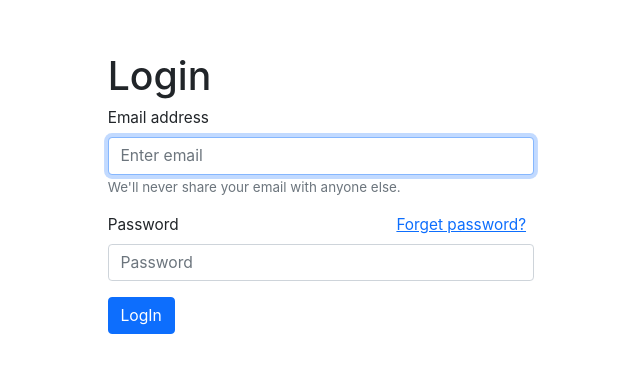
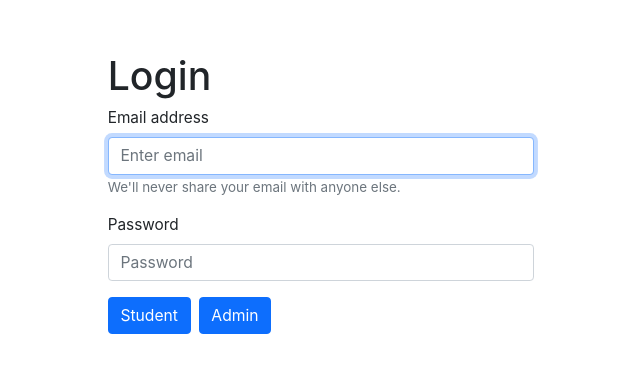
Before and after one commit to manjunadhb/project-pulse-2112, a React (Create React App) app: page / in a window 1280 px wide. Shown: the part 102-474 px from the top of the page, without its empty margins (319-959 px from the left). Built offline with nearby package versions, Linux system fonts and the light colour scheme.

Commit message:
modified

```diff
--- a/src/App.css
+++ b/src/App.css
@@ -39,14 +39,9 @@ body{
   display: flex;
   justify-content: space-around;
   text-decoration: none;
-  flex-wrap: wrap;
 
 }
-<<<<<<< HEAD
-#manageTaskNav a
-=======
 .manageTaskNav
->>>>>>> ba92c2409c124887c9010e3c7652a06d60cab690
 {
   display: flex;
   flex-direction: row;
--- a/src/App.js
+++ b/src/App.js
@@ -18,7 +18,6 @@ import Presentation from "./ManageTaskComponents/Presentation";
 import CreateTask from "./ManageTaskComponents/CreateTask";
 import TaskReview from "./ManageTaskComponents/TaskReview";
 import ClassroomAttendance from "./ManageTaskComponents/ClassroomAttendance";
-import ForgetPassWord from "./components/ForetPassword";
 // import { useNavigate } from "react-router-dom";
 // import React,{ useState } from "react";
 
@@ -43,7 +42,6 @@ function App() {
       <Route path="/manageusers" element={<ManageUsers />}></Route>
       <Route path="/ranking" element={<Ranking />}></Route>
       <Route path="/request" element={<Request />}></Route>
-      <Route path="/forget" element={<ForgetPassWord />}></Route>
       <Route path="*" element={<PageNotFound />}></Route>
     </Routes>
   );
--- a/src/components/AdminHeader.js
+++ b/src/components/AdminHeader.js
@@ -1,5 +1,4 @@
 import { Navbar,Nav, NavDropdown } from "react-bootstrap";
-import { Link } from "react-router-dom";
 
 const Admin = () => {
   return (
@@ -42,7 +41,6 @@ const Admin = () => {
             </NavDropdown>
             <Nav.Link href="#features">Settings</Nav.Link>
           </Nav>
-          <Link to="/" className="nav-link">Logout</Link>
         </Navbar.Collapse>
       </Navbar>
     </div>
--- a/src/components/ForetPassword.js
+++ /dev/null
@@ -1,9 +0,0 @@
-const ForgetPassWord =()=>{
-    return(
-        <div class="alert alert-success" role="alert">
-
-        <h1>Forget Password?</h1>
-        </div>
-    )
-}
-export default ForgetPassWord;
--- a/src/components/Header.js
+++ b/src/components/Header.js
@@ -1,5 +1,5 @@
 import { Navbar, Nav, NavDropdown } from "react-bootstrap";
-import { NavLink, Link } from "react-router-dom";
+import { NavLink } from "react-router-dom";
 const Header = () => {
   let activeStyle = {
     textDecoration: "underline",
@@ -41,18 +41,11 @@ const Header = () => {
           </NavLink>
 
           <NavDropdown title="More" id="basic-nav-dropdown" className="drop">
-            <NavDropdown.Item href="#action/3.1" className="text-dark">
-              Create a Request
-            </NavDropdown.Item>
-            <NavDropdown.Item href="#action/3.2" className="text-dark">
-              Apply Leave
-            </NavDropdown.Item>
-            <NavDropdown.Item href="#action/3.3" className="text-dark">
-              Curriculum
-            </NavDropdown.Item>
+          <NavDropdown.Item href="#action/3.1" className="text-dark">Create a Request</NavDropdown.Item>
+          <NavDropdown.Item href="#action/3.2" className="text-dark">Apply Leave</NavDropdown.Item>
+          <NavDropdown.Item href="#action/3.3" className="text-dark">Curriculum</NavDropdown.Item>
           </NavDropdown>
         </Nav>
-        <Link to="/" className="nav-link">Logout</Link>
       </Navbar>
     </>
   );
--- a/src/components/Login.js
+++ b/src/components/Login.js
@@ -1,66 +1,61 @@
 import { useState } from "react";
 import { Form, Button } from "react-bootstrap";
-import { Link, useNavigate } from "react-router-dom";
+import { useNavigate } from "react-router-dom";
 
 const Login = () => {
-  const [data, setData] = useState({
-    email: "",
-    password: "",
-  });
-  const [loggedIn, setLoggedIn] = useState(true);
-  let navigation = useNavigate();
 
-  const changeHandler = (e) => {
-    const name = e.target.name;
+const [loggedIn,setLoggedIn] = useState(true)
+let navigation=useNavigate();
+ const  studentHandler = (e)=>{
+             e.preventDefault();
+             if(loggedIn){
+                 navigation("/home")
+             }
+}
+ const  adminHandler = (e)=>{
+             e.preventDefault();
+             if(loggedIn){
+                 navigation("/Admin")
+             }
+}
 
-    const value = e.target.value;
-    setData({ ...data, [name]: value });
-  };
-  const submitHandler = (e) => {
-    e.preventDefault();
-    const { email, password } = data;
-    if (email === "student210101@gmail.com" && password === "abc") {
-      setLoggedIn(true);
-      navigation("/home");
-    } else if (email === "pulseadmin@gmail.com" && password === "pulseadmin") {
-      setLoggedIn(true);
-      navigation("/admin");
-    }
-  };
+const changeHandler =(e)=>{
+      console.log(e.target.value)
+
+}
   return (
     <div className="col-4 offset-4 " style={{ marginTop: "12%" }}>
       <h1>Login</h1>
-      <Form onSubmit={submitHandler}>
+      <Form>
         <Form.Group className="mb-3" controlId="formBasicEmail">
           <Form.Label>Email address</Form.Label>
-          <Form.Control
-            type="email"
-            placeholder="Enter email"
-            name="email"
-            value={data.email}
-            autoFocus
-            onChange={changeHandler}
-          />
+          <Form.Control type="email" placeholder="Enter email" autoFocus onChange={changeHandler} />
           <Form.Text className="text-muted">
             We'll never share your email with anyone else.
           </Form.Text>
         </Form.Group>
 
         <Form.Group className="mb-3" controlId="formBasicPassword">
-          <Form.Label>Password</Form.Label>{" "}
-          <Link className="offset-6" to="/forget">
-            Forget password?
-          </Link>
-          <Form.Control
-            type="password"
-            placeholder="Password"
-            name="password"
-            value={data.password}
-            onChange={changeHandler}
-          />
+          <Form.Label>Password</Form.Label>
+          <Form.Control type="password" placeholder="Password"  onChange={changeHandler}/>
         </Form.Group>
-        <Button variant="primary" type="submit" onClick={submitHandler}>
-          LogIn
+
+        <Button
+
+          variant="primary"
+          type="submit"
+          onClick={studentHandler}
+        >
+          Student
+        </Button>
+
+        <Button
+           className="mx-2"
+          variant="primary"
+          type="submit"
+          onClick={adminHandler}
+        >
+          Admin
         </Button>
       </Form>
     </div>
```
Also changed, not shown: 1 other file (tests, documents, lock files or other folders).
